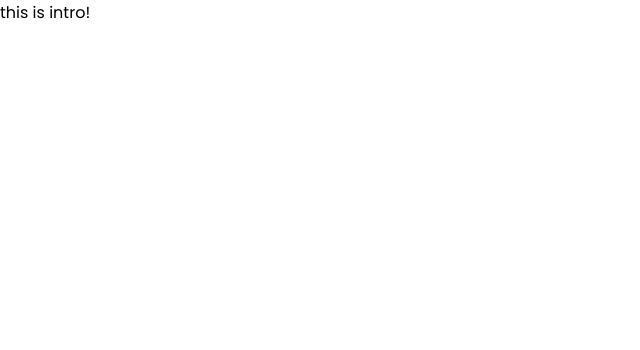
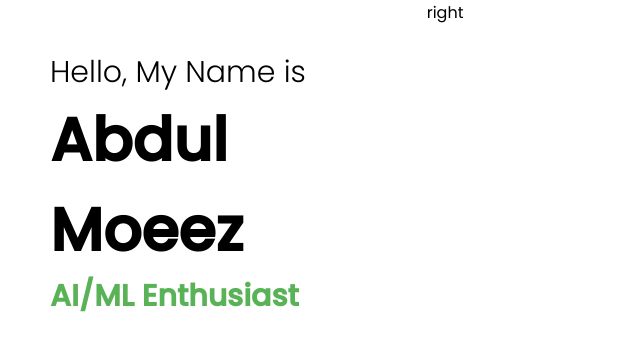
Before and after one commit to AbdulMoeez060/portfolio, a React (Create React App) app: page / in a window 1280 px wide. Shown: the top 350 px of the page, without its empty margins (0-640 px from the left). Built offline with nearby package versions, Linux system fonts and the light colour scheme.

Commit message:
Added content to intro and made an animation

```diff
--- a/src/components/intro/Intro.jsx
+++ b/src/components/intro/Intro.jsx
@@ -1,7 +1,24 @@
+import "./intro.css"
 function Intro() {
     return (
-        <div>
-            this is intro!
+        <div className="intro">
+            <div className="i-left">
+                <div className="i-left-wrapper">
+                    <h2 className="i-intro">Hello, My Name is</h2>
+                    <h1 className="i-name">Abdul Moeez</h1>
+                    <div className="i-title">
+                        <div className="i-title-wrapper">
+                            <div className="i-title-item">Web Developer</div>
+                            <div className="i-title-item">React Dev</div>
+                            <div className="i-title-item">AI/ML Enthusiast</div>
+                            <div className="i-title-item">Always Tired</div>
+                            <div className="i-title-item">Binge Reader</div>
+
+                        </div>
+                    </div>
+                </div>
+            </div>
+            <div className="i-right">right</div>
         </div>
     )
 }
--- a/src/components/intro/intro.css
+++ b/src/components/intro/intro.css
@@ -0,0 +1,54 @@
+.intro{
+    display: flex;
+    height: 100vh;
+}
+.i-left{
+    flex:1;
+}
+.i-right{
+    flex:2;
+}
+.i-left-wrapper{
+    padding: 50px;
+}
+.i-intro{
+    font-size: 30px;
+    font-weight: 300;
+}
+.i-name{
+    font-size: 60px;
+}
+.i-title{
+    height: 50px;
+    overflow: hidden;
+}
+.i-title-wrapper{
+    height: 100%;
+    animation: move 10s ease-in-out infinite alternate;
+}
+
+@keyframes move {
+    25%{
+        transform: translateY(-50px);
+    }
+    50%{
+        transform: translateY(-100px);
+    }
+    75%{
+        transform: translateY(-150px);
+
+    }
+    100%{
+        transform: translateY(-200px);
+
+    }
+
+}
+.i-title-item{
+    height: 50px;
+    font-size: 30px;
+    font-weight: bold;
+    color: #59b256;
+    display: flex;
+    align-items: center;
+}
```
